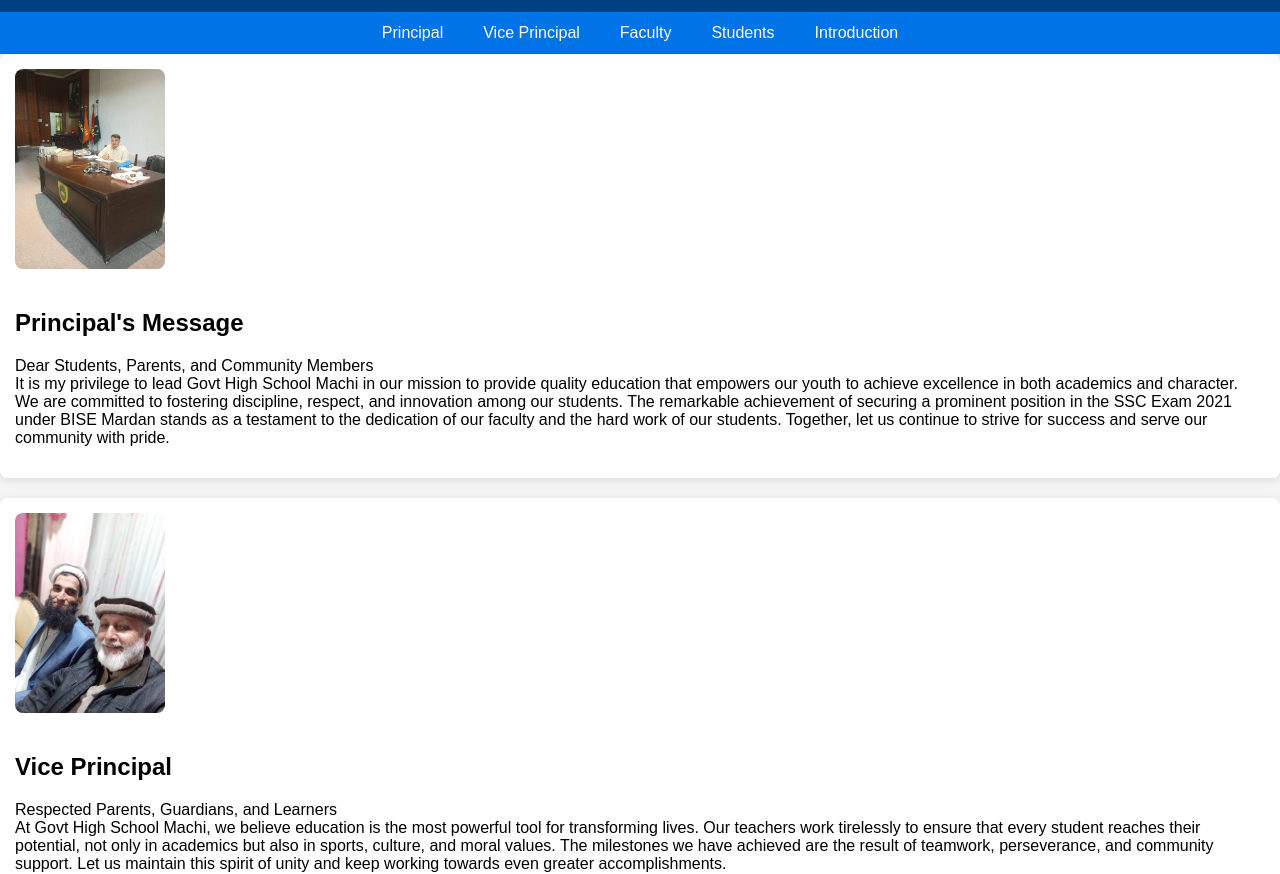
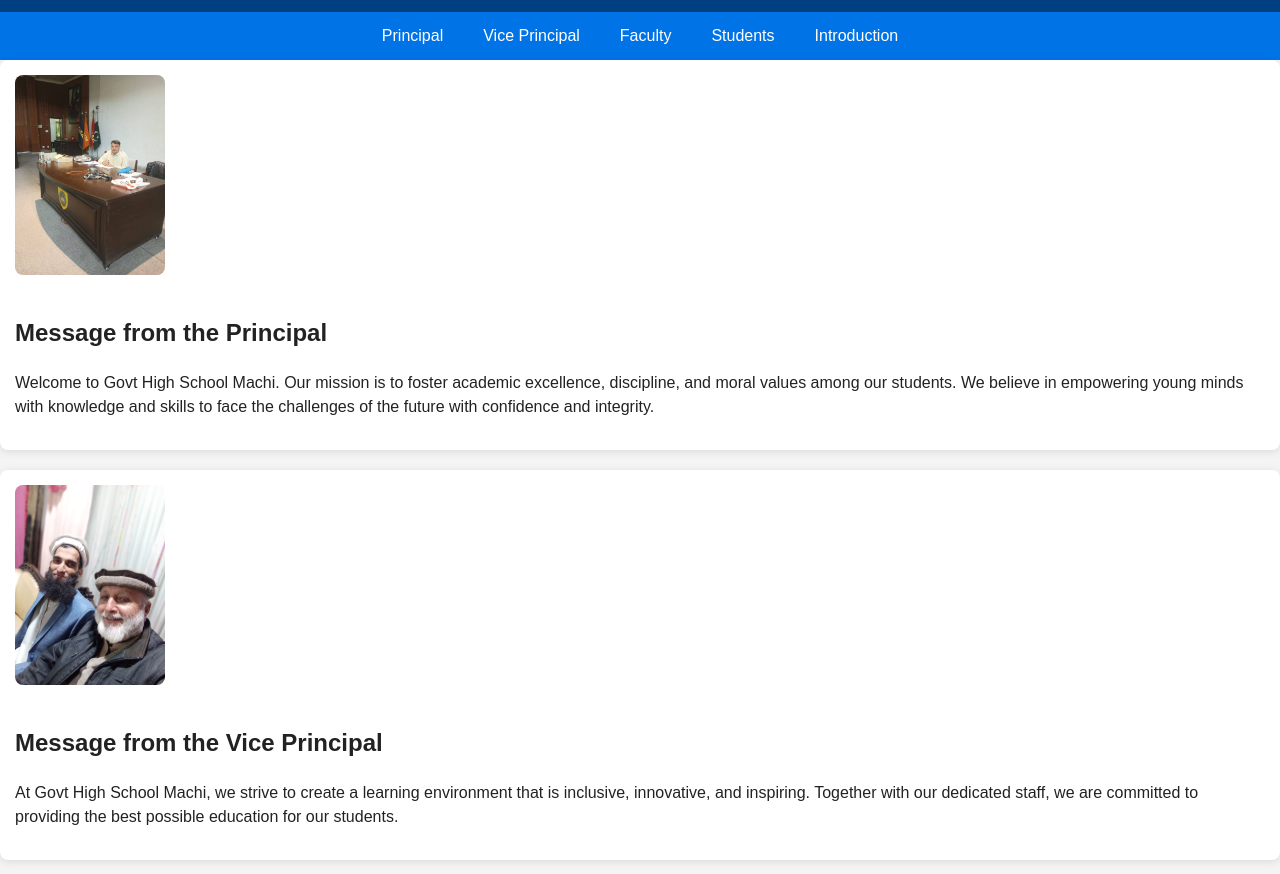
Before and after one commit to sajidali01pk/GHS-Machi-website, a plain HTML site: page index.html in a window 1280 px wide. Shown: the part 88-962 px from the top of the page. Drawn offline with Linux system fonts and the light colour scheme.

Commit message:
Add files via upload

```diff
--- a/index.html
+++ b/index.html
@@ -4,6 +4,7 @@
     <meta charset="UTF-8">
     <meta name="viewport" content="width=device-width, initial-scale=1.0">
     <title>Govt High School Machi</title>
+    <link rel="stylesheet" href="style.css">
     <style>
         :root {
             --primary: #004080;
@@ -145,32 +146,30 @@
     <!-- PRINCIPAL -->
     <section id="principal" class="card flex">
         <img src="principal.jpg" alt="Principal">
-        <div>
-            <h2>Principal's Message</h2>
-            <p>Dear Students, Parents, and Community Members
-                <br>
-
-It is my privilege to lead Govt High School Machi in our mission to provide quality education that empowers our youth to achieve excellence in both academics and character. We are committed to fostering discipline, respect, and innovation among our students. The remarkable achievement of securing a prominent position in the SSC Exam 2021 under BISE Mardan stands as a testament to the dedication of our faculty and the hard work of our students.
-Together, let us continue to strive for success and serve our community with pride.
+        <!-- Principal's Message -->
+<div class="message-box">
+    <h2>Message from the Principal</h2>
+    <p>
+        Welcome to Govt High School Machi. Our mission is to foster academic excellence, discipline, and moral values among our students.
+        We believe in empowering young minds with knowledge and skills to face the challenges of the future with confidence and integrity.
+    </p>
+</div>
 
 
-</p>
-        </div>
     </section>
 
     <!-- VICE PRINCIPAL -->
     <section id="vice-principal" class="card flex">
         <img src="viceprincipal.jpg" alt="Vice Principal">
-        <div>
-            <h2>Vice Principal</h2>
-            <p>Respected Parents, Guardians, and Learners
-                <br>
-                At Govt High School Machi, we believe education is the most powerful tool for transforming lives. Our teachers work tirelessly to ensure that every student reaches their potential, not only in academics but also in sports, culture, and moral values. The milestones we have achieved are the result of teamwork, perseverance, and community support.
-Let us maintain this spirit of unity and keep working towards even greater accomplishments.
+        <!-- Vice Principal's Message -->
+<div class="message-box">
+    <h2>Message from the Vice Principal</h2>
+    <p>
+        At Govt High School Machi, we strive to create a learning environment that is inclusive, innovative, and inspiring.
+        Together with our dedicated staff, we are committed to providing the best possible education for our students.
+    </p>
+</div>
 
-
-            </p>
-        </div>
     </section>
 
     <!-- FACULTY -->
@@ -210,5 +209,13 @@ Let us maintain this spirit of unity and keep working towards even greater accom
         }
     </script>
 
+<!-- Social Links Sidebar -->
+<div class="social-sidebar">
+    <a href="https://facebook.com/YOURPAGE" target="_blank" class="social-link fb">Facebook</a>
+    <a href="https://youtube.com/YOURCHANNEL" target="_blank" class="social-link yt">YouTube</a>
+    <a href="https://wa.me/YOURNUMBER" target="_blank" class="social-link wa">WhatsApp</a>
+</div>
+
+
 </body>
 </html>
```
